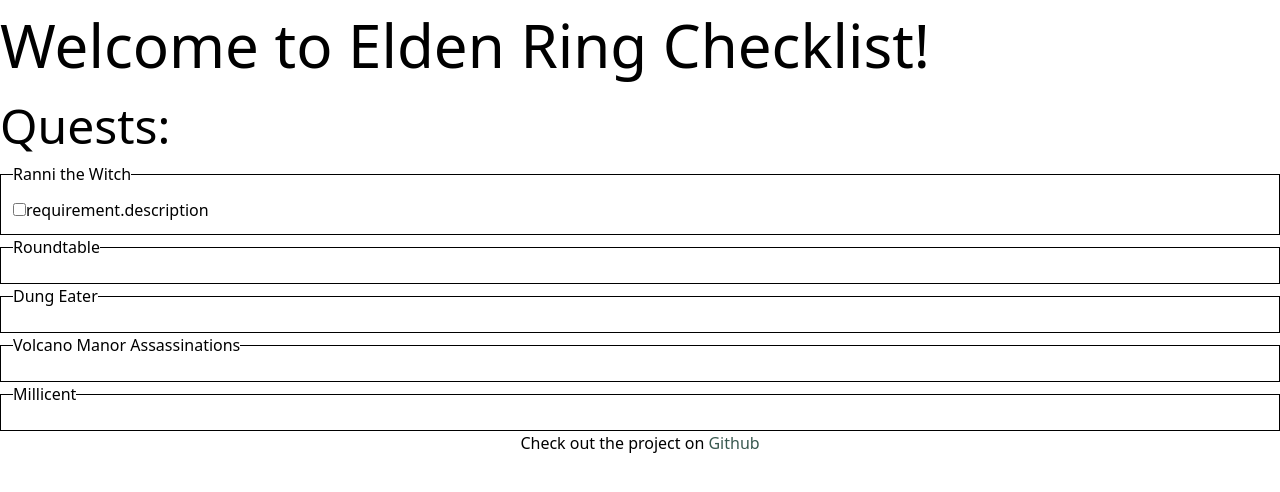
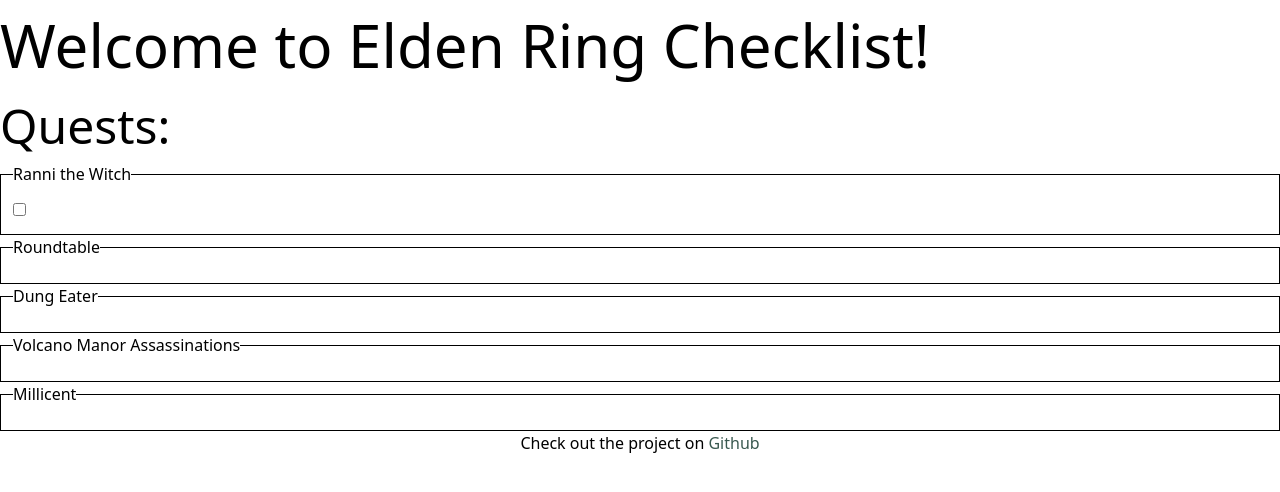
Before and after one commit to Gobluebro/Elden-Ring-Checklist, a Next.js app: page / in a window 1280 px wide. Shown: the top 492 px of the page. Built offline with nearby package versions, Linux system fonts and the light colour scheme.

Commit message:
forgot encapsulate the description

```diff
--- a/components/checkbox.tsx
+++ b/components/checkbox.tsx
@@ -11,7 +11,7 @@ const Checkbox = (props: Props) => {
   return (
     <div>
       <input id={"chk" + requirement.id} type="checkbox" />
-      <label htmlFor={"chk" + requirement.id}>requirement.description</label>
+      <label htmlFor={"chk" + requirement.id}>{requirement.description}</label>
     </div>
   );
 };
```
